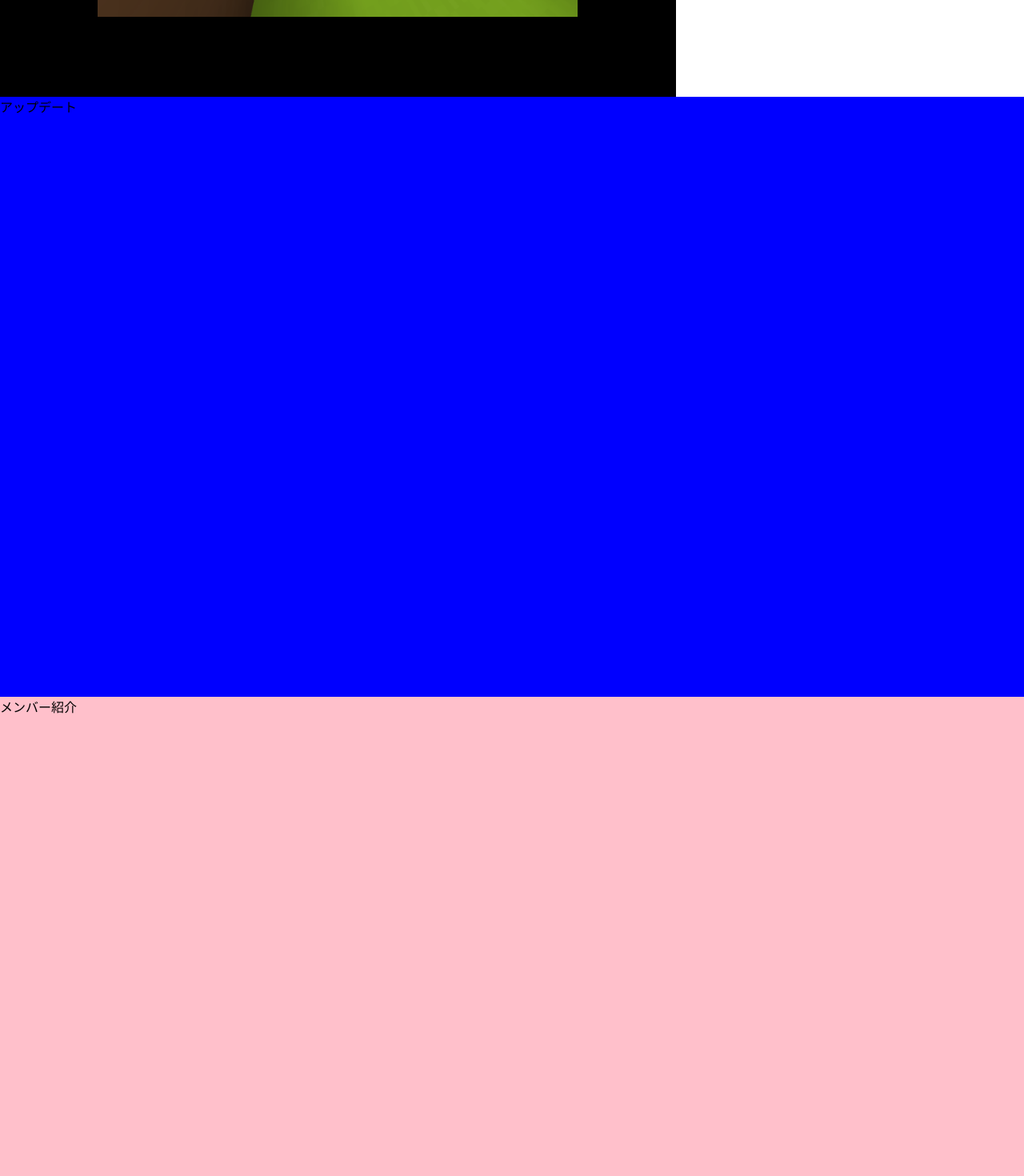
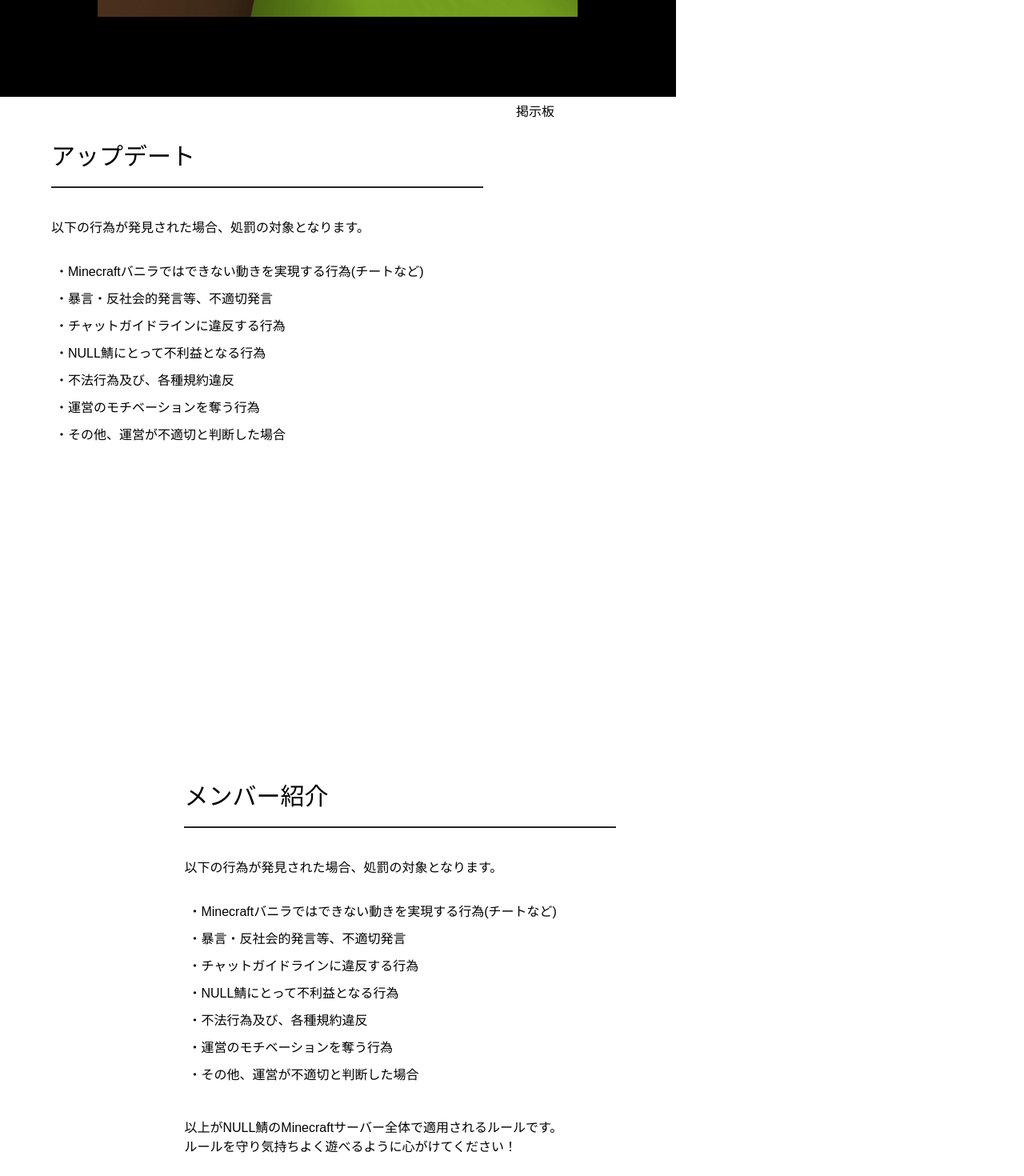
Before and after one commit to matoi0317/MCServer_website, a Nuxt app: page /homepage in a window 1280 px wide. Shown: the part 680-2150 px from the top of the page at 80% size. Built offline with nearby package versions, Linux system fonts and the light colour scheme; a web font is replaced by a local one.

Commit message:
updates and member

```diff
--- a/components/Member.vue
+++ b/components/Member.vue
@@ -1,12 +1,67 @@
 <template>
-    <div>
-        メンバー紹介
+    <div class="component">
+        <div class="title"><span class="under">メンバー紹介</span></div>
+        <div class="first">以下の行為が発見された場合、処罰の対象となります。</div>
+        <div class="content">
+            <div class="text">・Minecraftバニラではできない動きを実現する行為(チートなど)</div>
+            <div class="text">・暴言・反社会的発言等、不適切発言</div>
+            <div class="text">・チャットガイドラインに違反する行為</div>
+            <div class="text">・NULL鯖にとって不利益となる行為</div>
+            <div class="text">・不法行為及び、各種規約違反</div>
+            <div class="text">・運営のモチベーションを奪う行為</div>
+            <div class="text">・その他、運営が不適切と判断した場合</div>
+        </div>
+        <div class="second">以上がNULL鯖のMinecraftサーバー全体で適用されるルールです。<br>ルールを守り気持ちよく遊べるように心がけてください！</div>
     </div>
+
 </template>
+
 <script>
-
 </script>
 
 <style scoped>
+.component{
+    width: 80%;
+    height: 500px;
+    margin: 0 auto;
+    position: relative;
+}
+.title{
+    font-size: 30px;
+    position: absolute;
+    left:10%;
+    top:10%;
+}
 
+.title:after{
+    position: absolute;
+  content: " ";
+  display: block;
+  border-bottom: solid 2px #242525;
+  bottom: -20px;
+  width: 300%;
+}
+
+.content{
+    position: absolute;
+    top: 40%;
+    left: 10%;
+}
+
+.text{
+    padding: 5px;
+}
+
+.first{
+    position: absolute;
+    top: 30%;
+    left: 10%;
+
+}
+
+.second{
+    position: absolute;
+    top: 95%;
+    left: 10%;
+}
 </style>
--- a/components/Updates.vue
+++ b/components/Updates.vue
@@ -1,12 +1,79 @@
 <template>
-<div>
-    アップデート
-</div>
+    <div class="main">
+    <div class="component1">
+        <div class="title"><span class="under">アップデート</span></div>
+        <div class="first">以下の行為が発見された場合、処罰の対象となります。</div>
+        <div class="content">
+            <div class="text">・Minecraftバニラではできない動きを実現する行為(チートなど)</div>
+            <div class="text">・暴言・反社会的発言等、不適切発言</div>
+            <div class="text">・チャットガイドラインに違反する行為</div>
+            <div class="text">・NULL鯖にとって不利益となる行為</div>
+            <div class="text">・不法行為及び、各種規約違反</div>
+            <div class="text">・運営のモチベーションを奪う行為</div>
+            <div class="text">・その他、運営が不適切と判断した場合</div>
+        </div>
+    </div>
+    <div class="component2">
+        <div class="text">掲示板</div>
+    </div>
+    </div>
+
 </template>
+
 <script>
-
 </script>
 
 <style scoped>
+.component1{
+    width: 50%;
+    height: 500px;
+    margin: 0 auto;
+    position:relative;
+    float:left;
+}
+.component2{
+    width: 50%;
+    height: 500px;
+    margin: 0 auto;
+    position:relative;
+    float:right;
+}
+.title{
+    font-size: 30px;
+    position: absolute;
+    left:10%;
+    top:10%;
+}
 
+.title:after{
+  position: absolute;
+  content: " ";
+  display: block;
+  border-bottom: solid 2px #242525;
+  bottom: -20px;
+  width: 300%;
+}
+
+.content{
+    position: absolute;
+    top: 40%;
+    left: 10%;
+}
+
+.text{
+    padding: 5px;
+}
+
+.first{
+    position: absolute;
+    top: 30%;
+    left: 10%;
+
+}
+
+.second{
+    position: absolute;
+    top: 95%;
+    left: 10%;
+}
 </style>
--- a/layouts/default.vue
+++ b/layouts/default.vue
@@ -5,15 +5,17 @@
       <div class="menu">
         <a class="active" href="homepage">Home</a>
         <a href="world">ワールド</a>
-        <a href="updates">アップデート</a>
+        <a href="#updates">アップデート</a>
         <a href="rule">ルール</a>
-        <a href="contact">メンバー紹介</a>
+        <a href="homepage #updates">メンバー紹介</a>
       </div>
 </div>
     <nuxt />
 </div>
 </template>
-<script></script>
+<script>
+console.log("hi")
+</script>
 <style>
 @import url('https://fonts.googleapis.com/css2?family=Zen+Maru+Gothic&display=swap');
 @import url('https://fonts.googleapis.com/css2?family=DotGothic16&family=Zen+Maru+Gothic&display=swap');
--- a/pages/homepage.vue
+++ b/pages/homepage.vue
@@ -5,8 +5,8 @@
       <div class="SlideshowDiv"><SlideshowDiv></SlideshowDiv></div>
       <div class="SideMenuDiv"><SideMenuDiv></SideMenuDiv></div>
     </div>
-    <div class="Updates"><Updates></Updates></div>
-    <div class="Member"><Member></Member></div>
+    <div class="Updates" id="updates"><Updates></Updates></div>
+    <div class="Member" id="member"><Member></Member></div>
 </div>
 </template>
 
@@ -50,15 +50,13 @@
 
 .Updates{
   float:left;
-  height:100%;
+  height: calc(100vh);
   width:100%;
-  background-color:blue;
 }
 
 .Member {
   float:left;
-  height:100%;
+  height: calc(100vh);
   width:100%;
-  background-color:pink;
 }
 </style>
```
